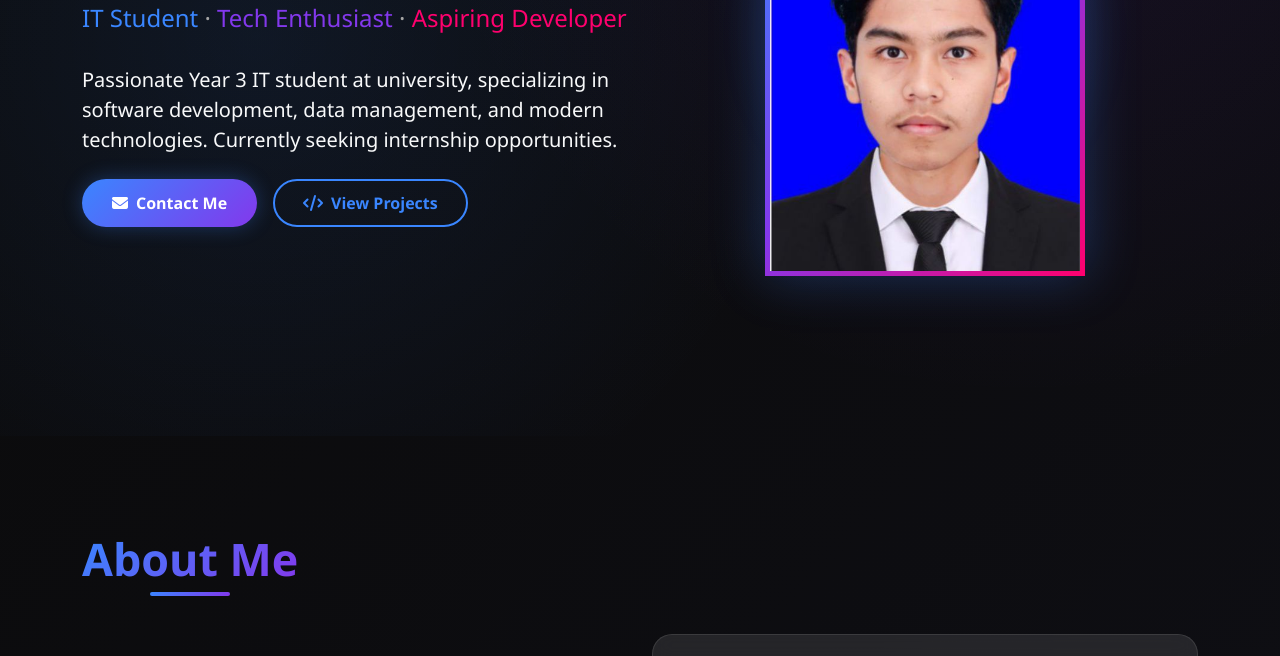
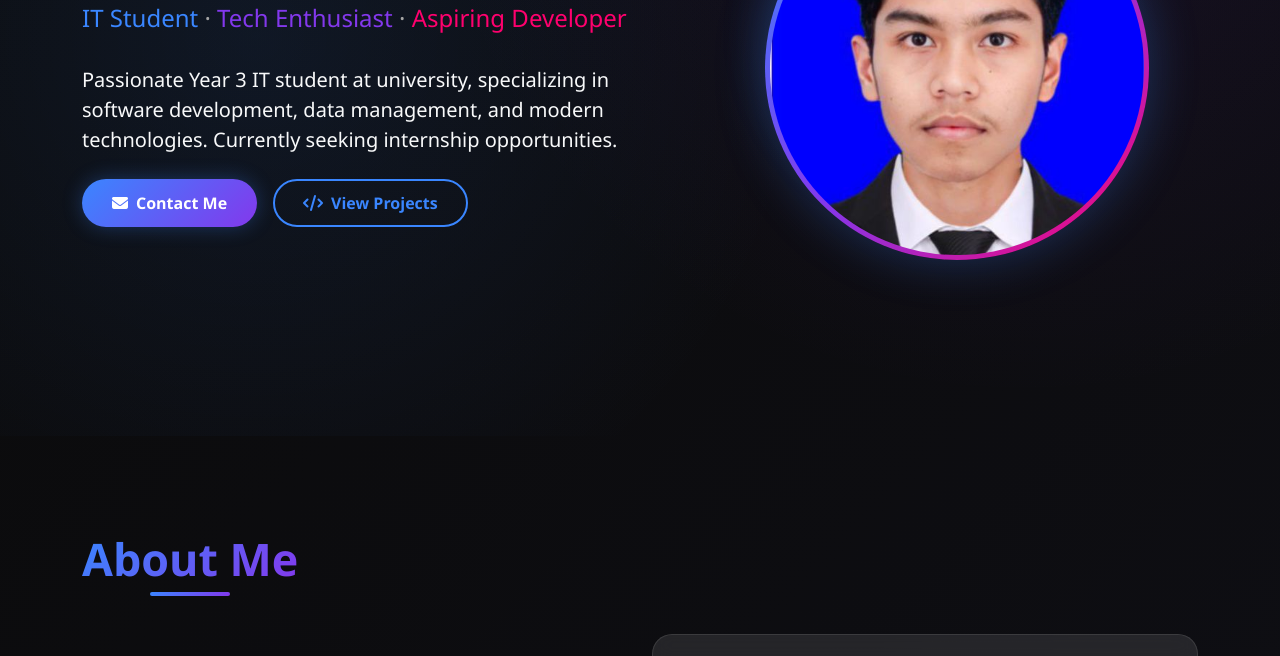
Before and after one commit to LawiigCoder/My-Portfolio, a website: page index.html in a window 1280 px wide. Shown: the part 444-1100 px from the top of the page. Drawn offline with nearby package versions, Linux system fonts and the light colour scheme.

Commit message:
Updated feature 1

```diff
--- a/style.css
+++ b/style.css
@@ -213,10 +213,10 @@ body {
 }
 
 .profile-img1 {
-  width: 100%;
-  height: 125%;
+  width: 120%;
+  height: 120%;
   object-fit: cover;
-  border-radius: 0%;
+  border-radius: 50%;
   border: 5px solid transparent;
   background: linear-gradient(135deg, var(--primary), var(--secondary), var(--accent)) border-box;
   box-shadow: 0 0 50px rgba(58, 134, 255, 0.3);
```
